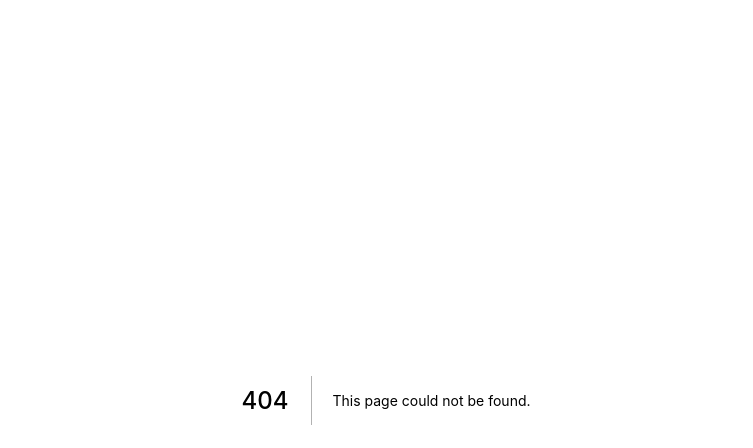
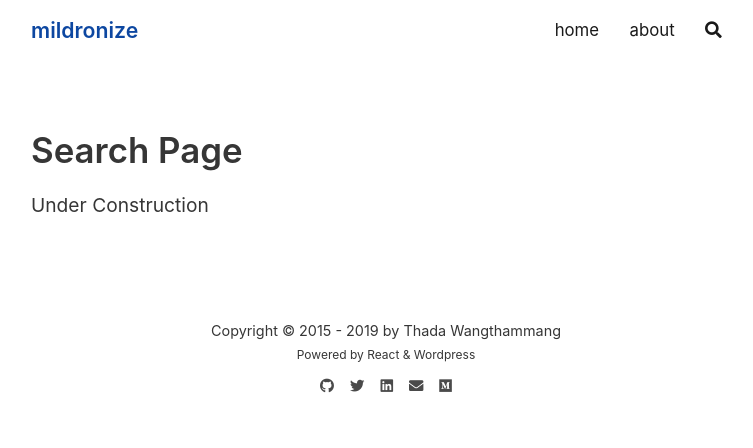
Before and after one commit to mildronize/next-wp-headless, a Next.js app: page /search in a window 1280 px wide. Before the commit this address had no page. Shown: the top 448 px of the page, without its empty margins (254-1007 px from the left). Built offline with nearby package versions, Linux system fonts and the light colour scheme; a web font is replaced by a local one.

Commit message:
add navbar behavior

```diff
--- a/components/layouts/Navbar.js
+++ b/components/layouts/Navbar.js
@@ -1,4 +1,4 @@
-import React, { useState } from "react";
+import React, { Component } from "react";
 import Link from 'next/link';
 import {
   Collapse,
@@ -10,43 +10,111 @@ import {
   NavLink
 } from "reactstrap";
 
-export default () => {
-  const [isOpen, setIsOpen] = useState(false);
+export default class extends Component {
 
-  const toggle = () => setIsOpen(!isOpen);
 
+  state = {
+    isOpen: false,
+    isScrollDownClass: "",
+    isOpenNav: true,
+    previousScrollY: 0,
+  }
+
+  resetState(){
+    this.setState({
+      isOpen: false,
+      isScrollDownClass: "",
+      isScrollDown: false,
+      previousScrollY: 0,
+    });
+  }
+
+  toggle() {
+    this.setState({ isOpen: !this.state.isOpen });
+  }
+
+  componentDidMount() {
+    this.resetState();
+    window.addEventListener('scroll', this.handleScroll.bind(this));
+  }
+
+  componentWillUnmount() {
+    window.removeEventListener('scroll', this.handleScroll.bind(this));
+  }
+
+  handleScroll(event) {
+    const targetScrollY = 130;
+
+    if (window.scrollY > targetScrollY || this.state.isOpen) {
+      this.setState({ isScrollDownClass: "navbar-is-scroll-down" });
+    } else {
+      this.setState({ isScrollDownClass: "" });
+    }
+
+    // Check scroll direction: up or down
+
+    if (this.state.previousScrollY  >  window.scrollY || window.scrollY < targetScrollY) {
+      this.setState({ isOpenNav: true });
+    } else {
+      this.setState({ isOpenNav: false });
+    }
+
+    this.setState({ previousScrollY: window.scrollY });
+
+  }
+
+  render() {
     return (
-      <div>
-        <Navbar color="light" light expand="sm" className="bg-white ">
+      <>
+        <div className="fixed-top">
+          <Collapse isOpen={this.state.isOpenNav} >
+            <Navbar color="light" light expand="sm" className={`bg-white ${this.state.isScrollDownClass}`} >
               <div className="page-container">
                 <NavbarBrand>
                   <Link href="/">
                     <a> <span className="logo" >mildronize </span></a>
                   </Link>
                 </NavbarBrand>
-            <NavbarToggler onClick={toggle} />
-            <Collapse isOpen={isOpen} navbar>
+
+                <NavbarToggler onClick={() => this.toggle()} />
+
+                <Collapse isOpen={this.state.isOpen} navbar>
                   <Nav className="ml-auto" navbar>
                     <NavItem>
-                  <NavLink >
                       <Link className="nav-link" href="/">
-                      <a>home</a>
+                        <a className="d-flex justify-content-center"><NavLink >
+                          home
+                  </NavLink>
+                        </a>
                       </Link>
-                  </NavLink>
+
                     </NavItem>
                     <NavItem>
-                  <NavLink  >
                       <Link className="nav-link" href="/page/about">
-                     <a>about</a>
+                        <a className="d-flex justify-content-center">
+                          <NavLink>about </NavLink></a>
                       </Link>
-                  </NavLink>
                     </NavItem>
+                    <NavItem>
+                      <Link className="nav-link" href="/search">
+                        <a className="d-flex justify-content-center">
+                          <NavLink><i class="fas fa-search"></i></NavLink></a>
+                      </Link>
+                    </NavItem>
+
 
                   </Nav>
                 </Collapse>
+
+
               </div>
             </Navbar>
+          </Collapse>
+
+        </div>
         <div className="header-offset-bottom"></div>
-      </div>
+      </>
     );
-};
+  }
+
+}
--- a/next.config.js
+++ b/next.config.js
@@ -36,7 +36,8 @@ module.exports = withOffline(withBundleAnalyzer(withSass({
     return Object.assign({}, pages, {
       '/': { page: '/' },
       '/admin': { page: '/admin' },
-      '/_preview': { page: '/_preview' }
+      '/_preview': { page: '/_preview' },
+      '/search': { page: '/search' }
     })
   }
 })));
--- /dev/null
+++ b/pages/search.js
@@ -0,0 +1,17 @@
+import React, { Component } from "react";
+import PageLayout from '../components/layouts/PageLayout';
+
+
+class AdminPage extends Component {
+
+  render() {
+    return <PageLayout>
+      <h1>Search Page</h1>
+      <p>
+        Under Construction
+      </p>
+    </PageLayout>;
+  }
+}
+
+export default AdminPage;
--- a/styles/_bootstrap.scss
+++ b/styles/_bootstrap.scss
@@ -92,7 +92,7 @@ $container-max-widths: (
 // @import "../node_modules/bootstrap/scss/tables";
 // @import "../node_modules/bootstrap/scss/forms";
 // @import "../node_modules/bootstrap/scss/buttons";
-// @import "../node_modules/bootstrap/scss/transitions";
+@import "../node_modules/bootstrap/scss/transitions";
 @import "../node_modules/bootstrap/scss/dropdown";
 @import "../node_modules/bootstrap/scss/button-group";
 @import "../node_modules/bootstrap/scss/nav";
--- a/styles/layouts/_header.scss
+++ b/styles/layouts/_header.scss
@@ -1,12 +1,13 @@
 .header {
   &-offset-bottom {
-    // margin-bottom: 100px;  // with fix navbar
-    margin-bottom: 65px;
+    margin-bottom: 130px; // with fix navbar
+    // margin-bottom: 65px;
   }
 }
 
 .title,
-.logo, .logo a{
+.logo,
+.logo a {
   font-family: $headings-font-family;
   font-weight: 600;
   font-size: $h4-font-size;
@@ -24,13 +25,29 @@
   // -webkit-box-shadow: 0 2px 4px 2px hsla(0, 0, 0, 0.04);
   // -moz-box-shadow: 0 2px 4px 2px hsla(0, 0, 0, 0.04);
   // box-shadow: 0 2px 4px 2px hsla(0, 0, 0, 0.04);
-  // padding: .2rem 1rem !important;
+  padding: 0.4rem 1rem !important;
+  &-is-scroll-down {
+    box-shadow: 0 2px 8px rgba(10, 10, 10, 0.1);
+  }
+
+
+
+  .nav-link {
+    font-size: 1.05rem;
+  }
+
+  .nav-item {
+    margin-bottom: 0;
+    margin-right: 0.5rem;
+    padding: 0 0.2rem;
+
+    &-active{
+      font-weight: bold;
+      border-bottom: 3px solid #0d47a1;
+    }
+  }
 }
 
-.nav-item {
-    margin-bottom: 0;
+.navbar-light .navbar-nav .nav-link {
+  color: rgba(0, 0, 0, 0.9)
 }
-
-.nav-link{
-    font-size: 1.05rem;
-}
```
Also changed, not shown: public/favicon.png (added). Lines whose indentation alone changed are shown as unchanged.
